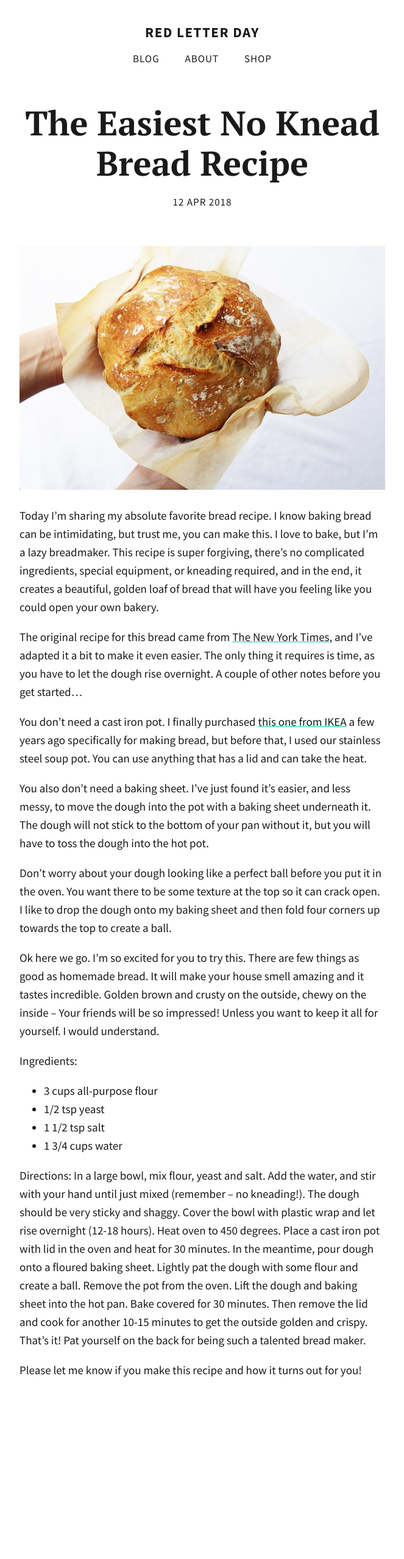
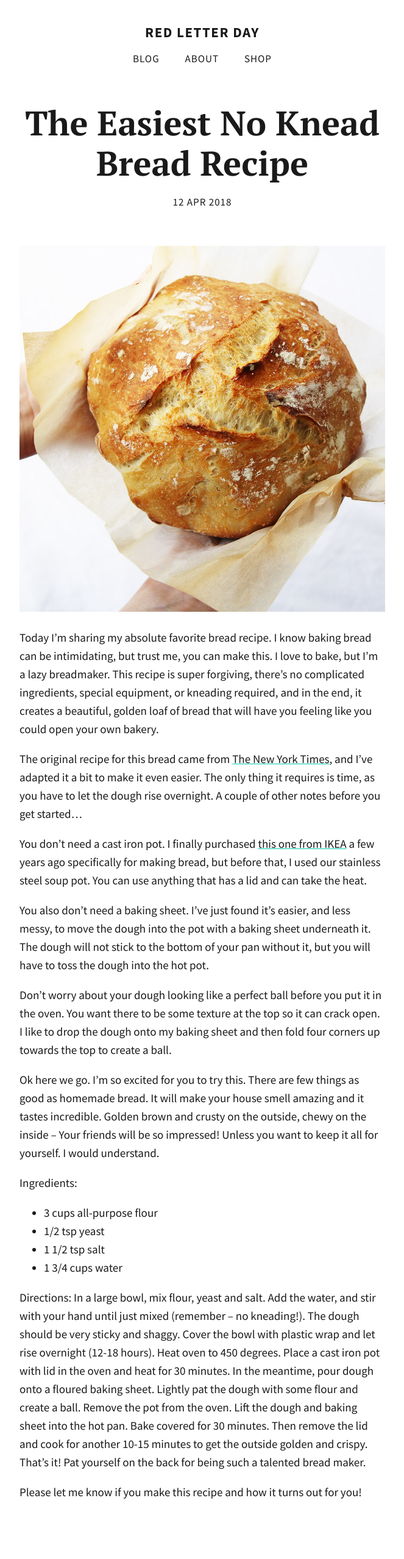
Before and after one commit to totiffany/totiffany.github.io, a Jekyll site: the page built from _posts/2018-04-12-The-Easiest-No-Knead-Bread-Recipe.md, in a window 1280 px wide. Shown: the whole page at 61% size, without its empty margins (308-971 px from the left). Built offline with Jekyll 4.4.1, drawn with Linux system fonts in a browser that asks for light colours; our own code applies the rules of GitHub Pages for plain Markdown files; comment, search, counter and statistics services are not loaded; before the commit the page ends 2356 px from its top, so only the background shows below that.

Commit message:
Update 2018-04-12-The-Easiest-No-Knead-Bread-Recipe.md

```diff
--- a/_posts/2018-04-12-The-Easiest-No-Knead-Bread-Recipe.md
+++ b/_posts/2018-04-12-The-Easiest-No-Knead-Bread-Recipe.md
@@ -9,7 +9,7 @@ description: >-
   creates a beautiful, golden loaf of bread that will have you feeling like you
   could open your own bakery.
 ---
-![easy-bread-recipe-1.jpg]({{site.baseurl}}/img/easy-bread-recipe-2.jpg)
+![easy-bread-recipe-1.jpg]({{site.baseurl}}/img/easy-bread-recipe-1.jpg)
 
 Today I'm sharing my absolute favorite bread recipe. I know baking bread can be intimidating, but trust me, you can make this. I love to bake, but I'm a lazy breadmaker. This recipe is super forgiving, there's no complicated ingredients, special equipment, or kneading required, and in the end, it creates a beautiful, golden loaf of bread that will have you feeling like you could open your own bakery.
 
```
